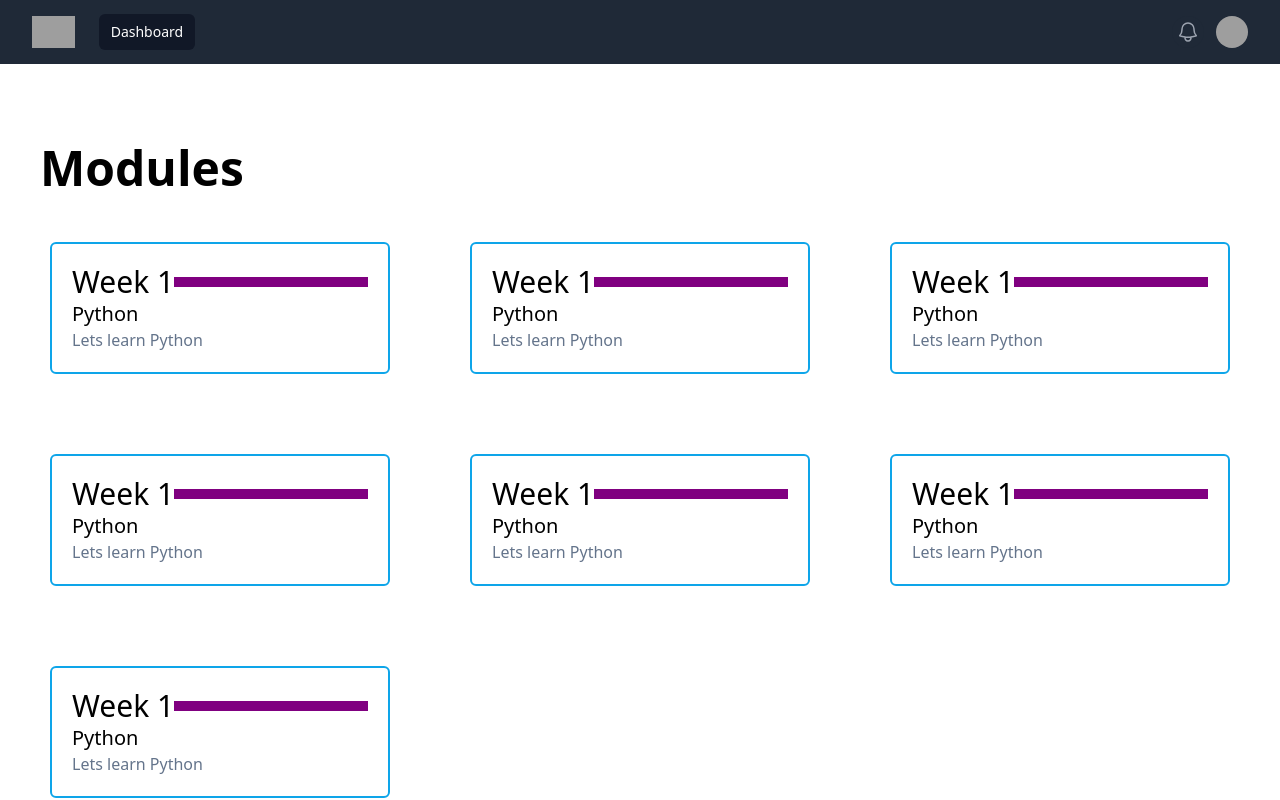
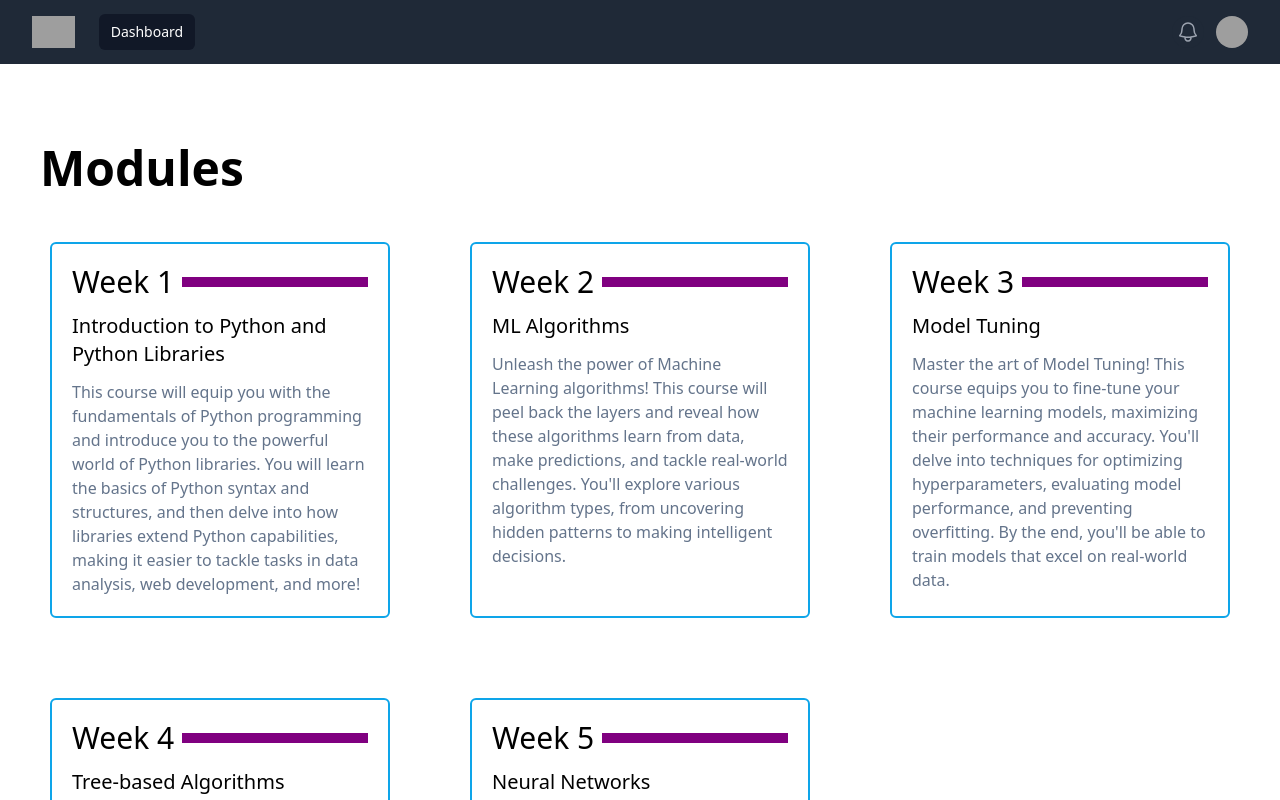
Before and after one commit to Siddharth-Nema/kdag_task, a React (Create React App) app: page / in a window 1280 px wide. Shown: the top 800 px of the page. Built offline with nearby package versions, Linux system fonts and the light colour scheme; grey boxes are pictures that could not be loaded.

Commit message:
Added data and dynamic content with module routing

```diff
--- a/src/App.tsx
+++ b/src/App.tsx
@@ -10,8 +10,8 @@ function App() {
       <BrowserRouter>
         <Routes>
           <Route path="/" element={<HomePage />} />
-          <Route path="/:moduleNum" element={<ModulePage />} />
-          <Route path="/:moduleNum/:lecNum" element={<LecturePage />} />
+          <Route path="/module" element={<ModulePage />} />
+          <Route path="/lecture" element={<LecturePage />} />
         </Routes>
       </BrowserRouter>
     </div>
--- a/src/components/sidebar.tsx
+++ b/src/components/sidebar.tsx
@@ -3,16 +3,9 @@ export default function Sidebar() {
     <div>
       <div className="flex h-screen flex-col justify-between border-e bg-white w-64">
         <div className="px-4 py-6">
-          <span className="grid h-10 w-32 place-content-center rounded-lg bg-gray-100 text-xs text-gray-600">
-            Logo
-          </span>
-
           <ul className="mt-6 space-y-1">
             <li>
-              <a
-                href="#"
-                className="block rounded-lg bg-gray-100 px-4 py-2 text-sm font-medium text-gray-700"
-              >
+              <a className="block rounded-lg bg-gray-100 px-4 py-2 text-sm font-medium text-gray-700">
                 General
               </a>
             </li>
--- /dev/null
+++ b/src/data/modules.ts
@@ -0,0 +1,55 @@
+export interface LectureRef {
+  index: number;
+  title: string;
+  desc: string;
+}
+
+interface Module {
+  title: string;
+  desc: string;
+  lectures: LectureRef[];
+}
+
+export var modules: { [id: string]: Module } = {
+  m1: {
+    title: 'Introduction to Python and Python Libraries',
+    desc: 'This course will equip you with the fundamentals of Python programming and introduce you to the powerful world of Python libraries. You will learn the basics of Python syntax and structures, and then delve into how libraries extend Python capabilities, making it easier to tackle tasks in data analysis, web development, and more!',
+    lectures: [
+      {
+        index: 1,
+        title: 'Basics of Python',
+        desc: `Empower yourself with Python! This course lays the groundwork for your Python journey. You'll grasp core concepts like variables, data types, control flow, and functions. By the end, you'll be able to write basic Python programs and solve problems effectively.`,
+      },
+      {
+        index: 2,
+        title: 'NumPy',
+        desc: `Unleash the power of NumPy! This course equips you with NumPy, the Python library for numerical computing. You'll master efficient multidimensional arrays, explore mathematical functions, and delve into operations on large datasets. By the end, you'll be able to analyze and manipulate numerical data with ease.`,
+      },
+      {
+        index: 3,
+        title: 'Pandas',
+        desc: `Conquer your data with Pandas! This course equips you with Pandas, the powerful Python library for data analysis. You'll master DataFrames, a versatile data structure, and explore techniques for loading, cleaning, manipulating, and analyzing your data. By the end, you'll be able to transform raw data into insights and generate informative visualizations.`,
+      },
+    ],
+  },
+  m2: {
+    title: 'ML Algorithms',
+    desc: `Unleash the power of Machine Learning algorithms! This course will peel back the layers and reveal how these algorithms learn from data, make predictions, and tackle real-world challenges. You'll explore various algorithm types, from uncovering hidden patterns to making intelligent decisions.`,
+    lectures: [],
+  },
+  m3: {
+    title: 'Model Tuning',
+    desc: `Master the art of Model Tuning! This course equips you to fine-tune your machine learning models, maximizing their performance and accuracy. You'll delve into techniques for optimizing hyperparameters, evaluating model performance, and preventing overfitting. By the end, you'll be able to train models that excel on real-world data.`,
+    lectures: [],
+  },
+  m4: {
+    title: 'Tree-based Algorithms',
+    desc: `Explore the power of Tree-Based Algorithms! This course dives deep into how these algorithms leverage tree structures to uncover patterns and make predictions. You'll learn about decision trees, random forests, and boosting techniques, gaining the ability to handle complex data and solve a wide range of machine learning problems.`,
+    lectures: [],
+  },
+  m5: {
+    title: 'Neural Networks',
+    desc: `Unravel the mysteries of Neural Networks! This course will illuminate the structure and function of these powerful learning algorithms. You'll delve into artificial neurons, activation functions, and how they work together to learn from data and make complex predictions. Explore various neural network architectures, from convolutional networks for image recognition to recurrent networks for handling sequential data. By the end, you'll gain a solid understanding of how Neural Networks power cutting-edge applications in artificial intelligence.`,
+    lectures: [],
+  },
+};
--- a/src/pages/HomePage/HomePage.tsx
+++ b/src/pages/HomePage/HomePage.tsx
@@ -1,22 +1,34 @@
+import React from 'react';
 import TopNavBar from '../../components/navbar';
 import Sidebar from '../../components/sidebar';
+import { modules } from '../../data/modules';
 import styles from './HomePage.module.css';
 import ModuleGridItem from './ModuleGridItem';
 
 export default function HomePage() {
+  function getModules() {
+    var list: React.ReactElement[] = [];
+    var count: number = 1;
+    for (var key in modules) {
+      list.push(
+        <ModuleGridItem
+          moduleNum={(count++).toString()}
+          title={modules[key].title}
+          desc={modules[key].desc}
+        />
+      );
+    }
+
+    return list;
+  }
+
   return (
     <div className=" text-left font-sans">
       {/* <Sidebar /> */}
       <TopNavBar />
       <h1 className="text-5xl font-bold pt-20 px-10">Modules</h1>
       <div className={styles.modulesGrid}>
-        <ModuleGridItem moduleNum="1" title="Python" desc="Lets learn Python" />
-        <ModuleGridItem moduleNum="1" title="Python" desc="Lets learn Python" />
-        <ModuleGridItem moduleNum="1" title="Python" desc="Lets learn Python" />
-        <ModuleGridItem moduleNum="1" title="Python" desc="Lets learn Python" />
-        <ModuleGridItem moduleNum="1" title="Python" desc="Lets learn Python" />
-        <ModuleGridItem moduleNum="1" title="Python" desc="Lets learn Python" />
-        <ModuleGridItem moduleNum="1" title="Python" desc="Lets learn Python" />
+        {getModules().map((value) => value)}
       </div>
     </div>
   );
--- a/src/pages/HomePage/ModuleGridItem.tsx
+++ b/src/pages/HomePage/ModuleGridItem.tsx
@@ -11,15 +11,15 @@ export default function ModuleGridItem({
 }) {
   return (
     <a
-      href={`/week${moduleNum}`}
+      href={`/module?moduleNum=${moduleNum}`}
       className="m-10 p-5 border-solid border-2 border-sky-500 rounded-md shadow-none transition-shadow duration-300 cursor-pointer hover:shadow-lg hover:shadow-gray-400"
     >
-      <div className=" flex flex-row items-center">
-        <h1 className="text-3xl">Week {moduleNum}</h1>
+      <div className=" flex flex-row items-center mb-3">
+        <h1 className="text-3xl mr-2">Week {moduleNum}</h1>
         <div className={styles.bar + ' flex-1'}></div>
       </div>
 
-      <h2 className="text-xl">{title}</h2>
+      <h2 className="text-xl mb-3">{title}</h2>
       <p className="text-slate-500">{desc}</p>
     </a>
   );
--- a/src/pages/ModulePage/ModuleItem.tsx
+++ b/src/pages/ModulePage/ModuleItem.tsx
@@ -1,15 +1,19 @@
 export default function ModuleItem({
   title,
   desc,
+  index,
+  module,
 }: {
   title: string;
   desc: string;
+  index: number;
+  module: string;
 }) {
   return (
-    <a href="/module/lec1">
+    <a href={`/lecture?moduleNum=${module}&lecNo=${index}`}>
       <div className=" px-40 py-5">
         <h1 className="text-2xl text-left font-semibold transition hover:text-sky-500">
-          {title}
+          {index + 1}. {title}
         </h1>
         <h3 className="text-md text-left text-slate-600">{desc}</h3>
       </div>
--- a/src/pages/ModulePage/ModulePage.tsx
+++ b/src/pages/ModulePage/ModulePage.tsx
@@ -1,25 +1,57 @@
+import { useEffect, useState } from 'react';
 import TopNavBar from '../../components/navbar';
 import Sidebar from '../../components/sidebar';
 import styles from '../HomePage/HomePage.module.css';
 import ModuleItem from './ModuleItem';
+import { LectureRef, modules } from '../../data/modules';
 
 export default function ModulePage() {
-  return (
+  const [module, setModule] = useState('');
+  const queryParameters: URLSearchParams = new URLSearchParams(
+    window.location.search
+  );
+
+  useEffect(() => {
+    setModule(queryParameters.get('moduleNum') ?? 'NOTFOUND');
+  }, []);
+
+  return module != '' ? (
     <div className="ModulePage">
       <TopNavBar />
       <div className="flex flex-row">
         <Sidebar />
         <div className="">
-          <h1 className="text-5xl px-24 font-bold pt-20 text-left">Week 1</h1>
+          <h1 className="text-5xl px-24 font-bold pt-20 text-left">
+            Week {module}
+          </h1>
           <div className="flex flex-row items-end justify-between px-24">
             <h2 className="text-3xl font-bold py-5">
-              Introduction to Stock Markets
+              {modules[`m${module}`] ? modules[`m${module}`].title : 'Loading'}
             </h2>
-            <a href="/page">Next</a>
+            <div>
+              {parseInt(module) > 1 ? (
+                <a
+                  className="mr-3"
+                  href={`/module?moduleNum=${parseInt(module) - 1}`}
+                >
+                  Previous
+                </a>
+              ) : null}
+              <a href={`/module?moduleNum=${parseInt(module) + 1}`}>Next</a>
+            </div>
           </div>
           <hr className="mx-24 my-5" />
-
-          <ModuleItem
+          {modules[`m${module}`].lectures.map((lecture, index) => {
+            return (
+              <ModuleItem
+                title={lecture.title}
+                desc={lecture.desc}
+                index={index}
+                module={module}
+              />
+            );
+          })}
+          {/* <ModuleItem
             title="1. The Need to Invest"
             desc="Learn about the importance of savings. Identify avenues to invest the savings in suitable investment vehicle. Compare historical returns generated by different assets, and know what to expect from you .."
           />
@@ -34,9 +66,11 @@ export default function ModulePage() {
           <ModuleItem
             title="1. The Need to Invest"
             desc="Learn about the importance of savings. Identify avenues to invest the savings in suitable investment vehicle. Compare historical returns generated by different assets, and know what to expect from you .."
-          />
+          /> */}
         </div>
       </div>
     </div>
+  ) : (
+    <h1>Loading</h1>
   );
 }
```
